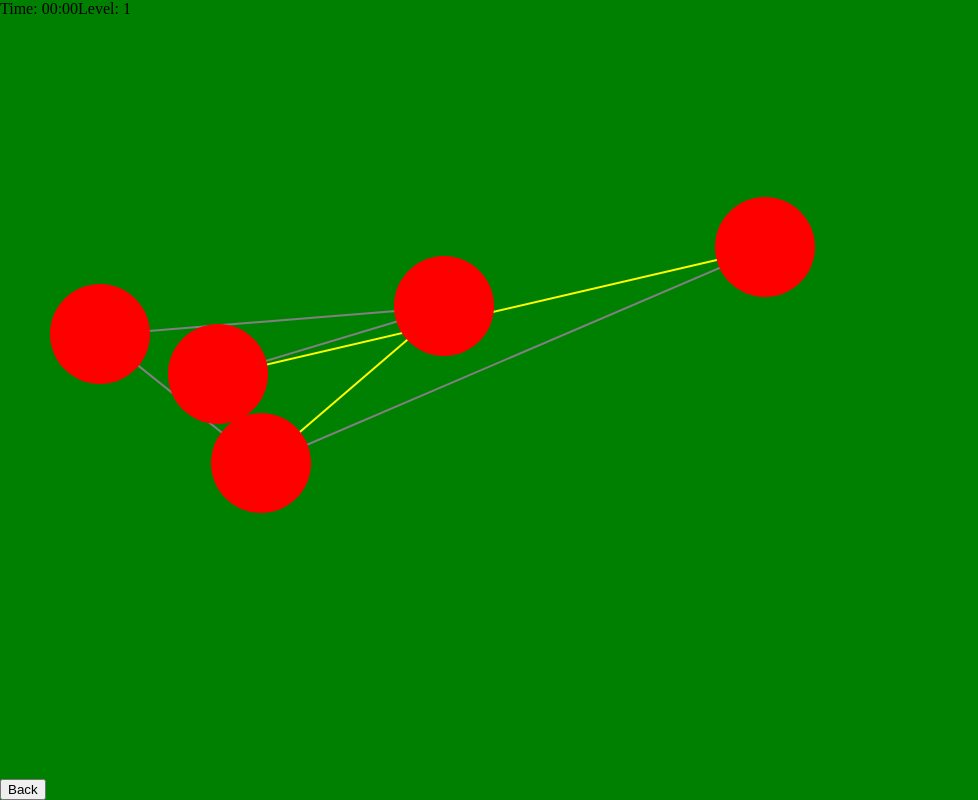
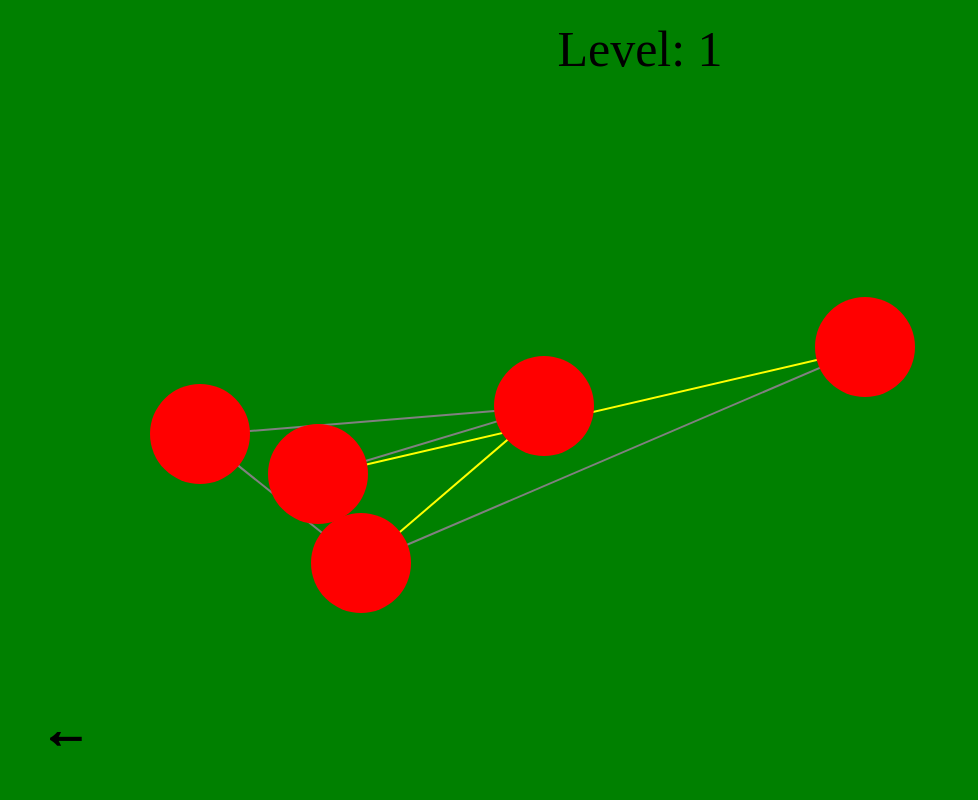
Before and after one commit to WojciechLiana/spiders, a React app: page / in a window 1280 px wide. Shown: the whole page, without its empty margins (0-978 px from the left). Built offline with nearby package versions, Linux system fonts and the light colour scheme.

Commit message:
win window

```diff
--- a/src/components/main/Main.js
+++ b/src/components/main/Main.js
@@ -2,6 +2,7 @@ import React from "react";
 import "./main.sass";
 import Spider from "../spider/Spider";
 import SpiderWeb from "../spiderWeb/SpiderWeb";
+import { WinWindow } from "../winWindow/WinWindow";
 import { moveSpiders } from "../../utils/moveSpiders";
 import { getRandomPosition } from "../../utils/getRandomPosition";
 import { calculateIntersections } from "../../utils/calculateIntersections";
@@ -64,17 +65,13 @@ class Main extends React.Component {
   render() {
     return (
       <div className="main">
-        <nav calss="navbar">
-          <span>Time: 00:00</span>
-          <span>Level: {this.state.level}</span>
+        <nav class="navbar">
+          <span className="navbar-level">Level: {this.state.level}</span>
         </nav>
         {
         this.state.gameWon ?
-        <div>
-          <button onClick={this.setNewSpidersPosition.bind(null, true)}>
-            Next Level
-          </button>
-        </div>:
+        <WinWindow nextLevelClick={this.setNewSpidersPosition}/>
+        :
         <div className="board">
           <Spider spider={this.state.spider1} moveSpider={spiderState => this.setState({spider1: spiderState})} leaveSpider={this.onSpiderLeave}/>
           <Spider spider={this.state.spider2} moveSpider={spiderState => this.setState({spider2: spiderState})} leaveSpider={this.onSpiderLeave}/>
@@ -100,9 +97,9 @@ class Main extends React.Component {
         <footer className="footer">
           {
             !this.state.gameWon &&
-              <button onClick={this.onGoBack}>
-                Back
-              </button>
+              <span className="footer-back" onClick={this.onGoBack}>
+                &larr;
+              </span>
           }
         </footer>
       </div>
--- a/src/components/main/main.sass
+++ b/src/components/main/main.sass
@@ -3,6 +3,25 @@
   height: 100vh
   background-color: green
 
+  .navbar
+    text-align: center
+
+    .navbar-level
+      display: inline-block
+      padding: 20px 0
+      font-size: 50px
+
   .footer
     position: absolute
     bottom: 0
+
+    .footer-back
+      display: inline-block
+      margin: 40px
+      font-size: 50px
+      font-weight: 1000
+      cursor: pointer
+
+      &:hover
+        font-size: 60px
+        margin: 35px
--- a/src/components/spider/spider.sass
+++ b/src/components/spider/spider.sass
@@ -5,6 +5,7 @@
   width: 100px
   height: 100px
   z-index: 1
+  cursor: pointer
 
   &:hover
     background-color: pink
--- /dev/null
+++ b/src/components/winWindow/WinWindow.js
@@ -0,0 +1,13 @@
+import React from "react";
+import "./winWindow.sass";
+
+export function WinWindow({nextLevelClick}) {
+
+  return(
+    <div className="win-window">
+      <button className="win-window-button" onClick={()=>nextLevelClick(true)}>
+        Next Level
+      </button>
+    </div>
+  );
+}
--- /dev/null
+++ b/src/components/winWindow/winWindow.sass
@@ -0,0 +1,9 @@
+.win-window
+
+  .win-window-button
+    position: absolute
+    top: 50vh
+    width: 150px
+    height: 75px
+    right: calc(50% - 75px)
+    cursor: pointer
--- a/src/utils/getRandomPosition.js
+++ b/src/utils/getRandomPosition.js
@@ -1,3 +1,3 @@
 export function getRandomPosition() {
-  return {x: Math.floor(Math.random() * (800 - 100) + 100), y: Math.floor(Math.random() * (600 - 100) + 100)};
+  return {x: Math.floor(Math.random() * (900 - 200) + 200), y: Math.floor(Math.random() * (700 - 200) + 200)};
 }
```
